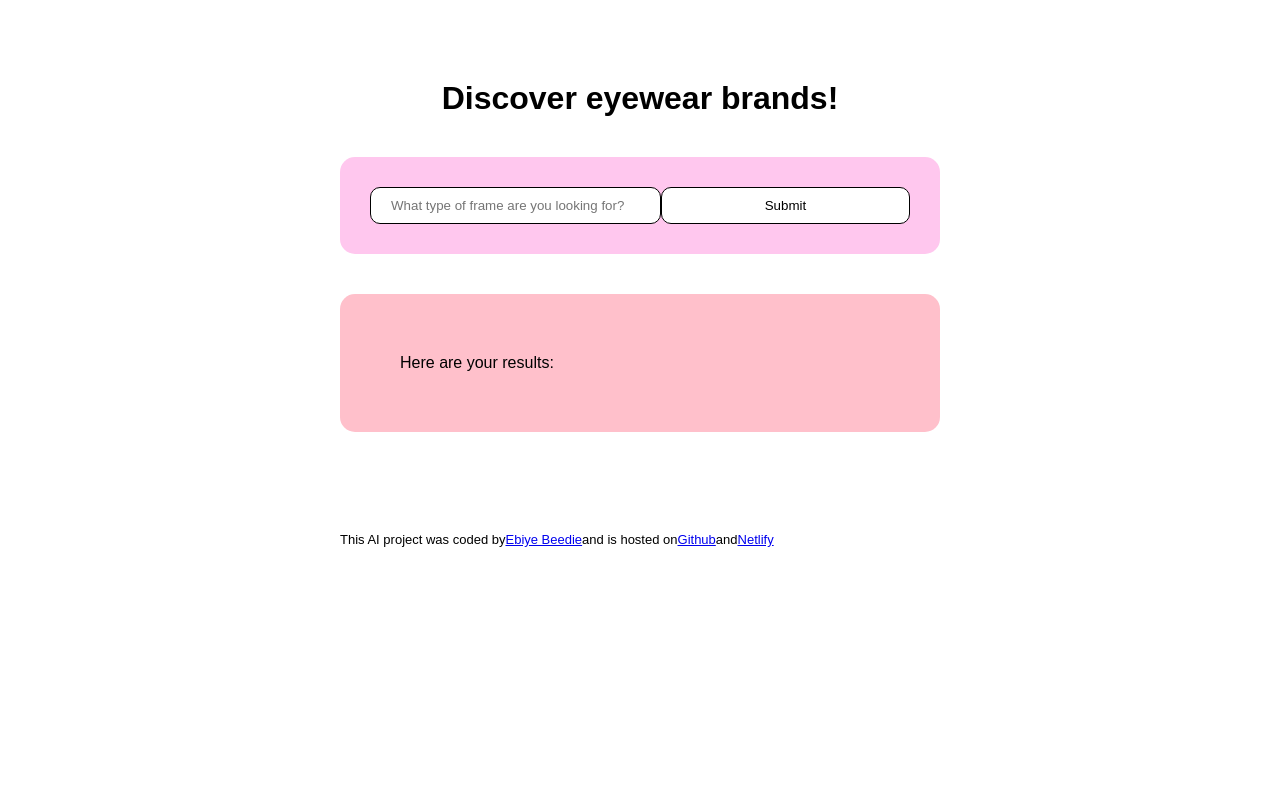
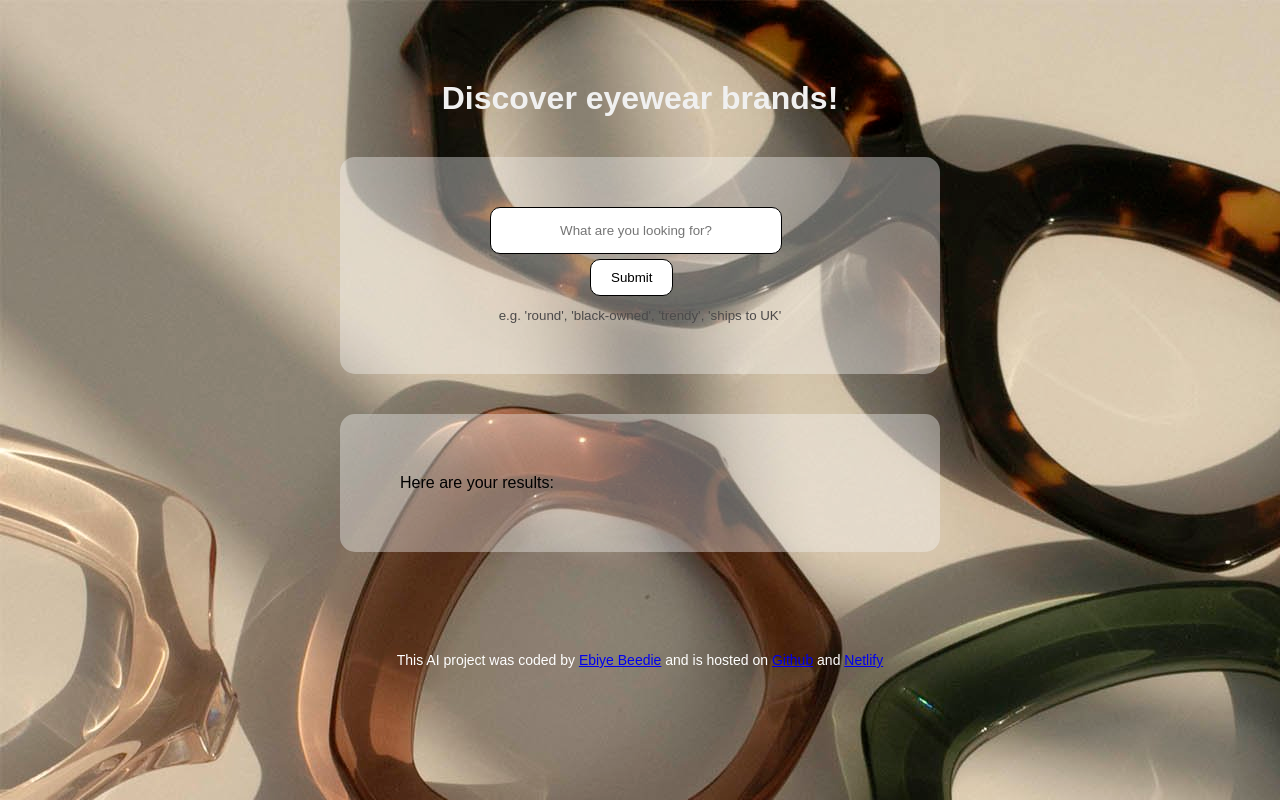
Before and after one commit to missbeedie/eyewear-brand-generator, a plain HTML site: page index.html in a window 1280 px wide. Drawn offline with nearby package versions, Linux system fonts and the light colour scheme.

Commit message:
altered prompt to be more accurate, added 'example' text in html

```diff
--- a/index.html
+++ b/index.html
@@ -17,19 +17,17 @@
 
 
   <main>
+    <div class="form">
     <form id="eyewear-generator-form" action="">
-      <input id="user-input" type="text" class="input-text" placeholder="What type of frame are you looking for?" required>
-      <!-- <select name="" id="">
-        <option value="" disabled="true">Budget</option>
-        <option id="up-to-100" value="">up to £100</option>
-        <option value="">up to £200</option>
-        <option value="">up to £300</option>
-        <option value="">£300+</option>
-      </select> -->
+      <input id="user-input" type="text" class="input-text" placeholder="What are you looking for?" required >
       <input type="submit" class="submit-button">
     </form>
-
-
+    <span class="example">
+      <small >
+      e.g. 'round', 'black-owned', 'trendy', 'ships to UK'
+    </small>
+    </span>
+    </div>
 
   </main>
 
--- a/src/index.js
+++ b/src/index.js
@@ -9,6 +9,9 @@ function displayEyewearBrand(response){
     delay: 40,
     cursor: "",
   });
+
+  let userInputElement = document.querySelector('#user-input')
+  userInputElement.innerHTML = ""
 }
 
 function generateEyewearBrand(event){
--- a/src/style.css
+++ b/src/style.css
@@ -1,10 +1,14 @@
 body {
   font-family: Arial, Helvetica, sans-serif;
+  background-image: url("eyewearbackground.jpeg")
+
 }
 
 h1 {
   text-align: center;
   margin-bottom: 40px;
+  color: rgb(240, 240, 240);
+  display: block;
 }
 
 .container {
@@ -12,39 +16,72 @@ h1 {
   max-width: 600px;
 }
 
-form {
-  display: flex;
-  padding: 30px;
-  background-color: rgb(255, 199, 238);
+.form {
+  display: block;
+  padding: 50px;
+  background-color: rgba(245, 245, 245, 0.387);
   margin-bottom: 40px;
   border-radius: 15px;
 }
 
-input  {
+
+
+#user-input  {
+  text-align: center;
+  padding: 15px 20px;
+  border-radius: 10px;
+  border: 0.5px solid black;
+  background-color: white;
+  margin-left: 100px;
+  width: 250px
+
+}
+
+#user-input:hover  {
+  transition: all 200ms ease-in-out;
+
+}
+
+.submit-button {
+  display: block;
   padding: 10px 20px;
   border-radius: 10px;
   border: 0.5px solid black;
   background-color: white;
-  width: 250px
+  margin-left: 80px;
+  max-width: 100px;
+  margin-left: 200px;
+  margin-top: 5px;
+  margin-bottom: 10px;
 
 }
 
-
-select {
-  border-radius: 10px;
+.submit-button:hover {
   border: 0.5px solid black;
-  text-align: center;
+  background-color: rgba(0, 0, 0, 0.766);
+  cursor: pointer;
+  color: white;
 
 }
+
+.example {
+  text-align: center;
+  color: rgb(76, 74, 74);
+  display: block;
+}
+
+
 .eyewear-brand {
-  background-color: pink;
+  background-color: rgba(245, 245, 245, 0.387);
   padding: 60px;
   border-radius: 15px;
 }
 
 footer {
   margin-top: 100px;
-  font-size: 13px;
+  font-size: 14px;
+  color: white;
   text-align: center;
   display: flex;
+  display: block;
 }
```
Also changed, not shown: src/eyewearbackground.jpeg (added).
